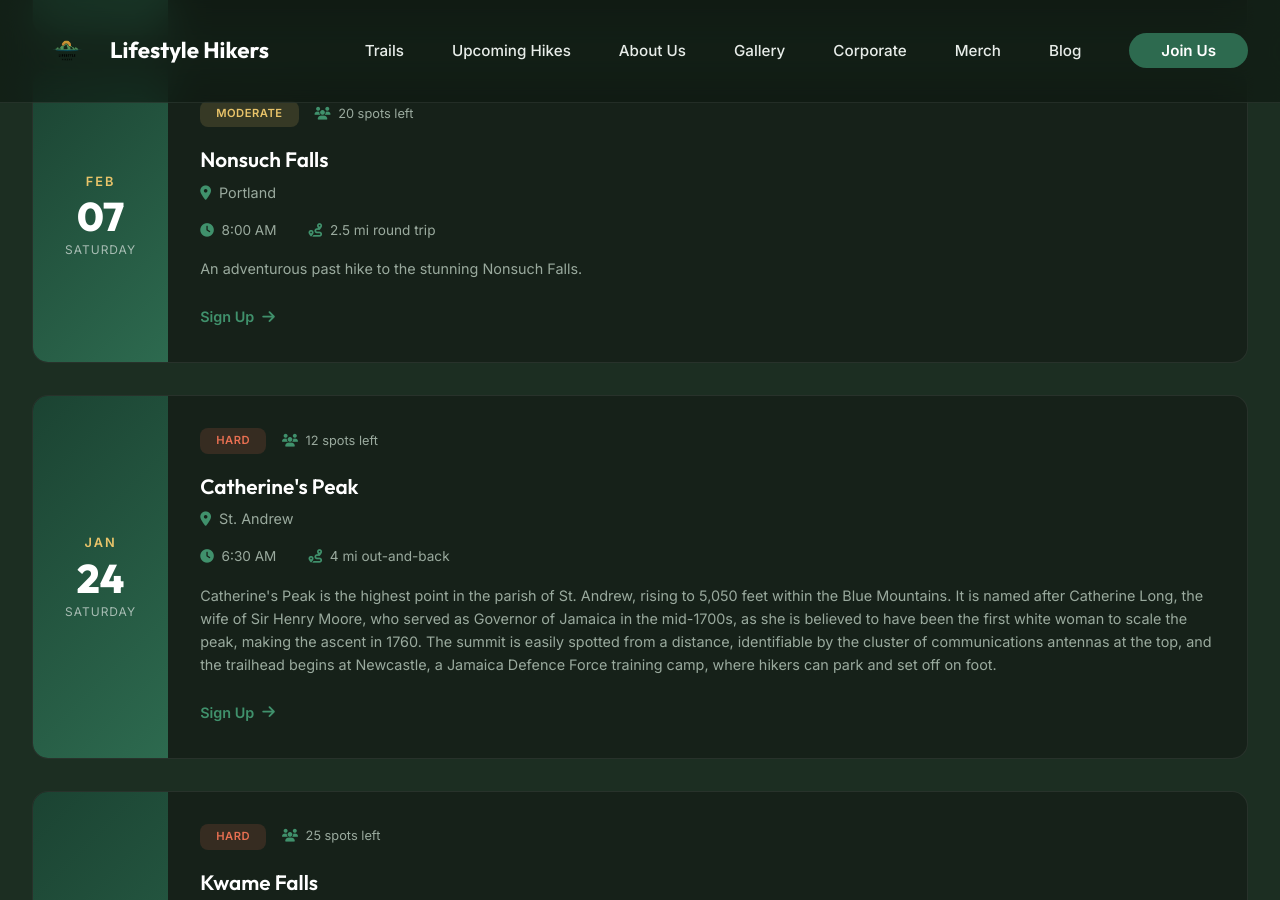
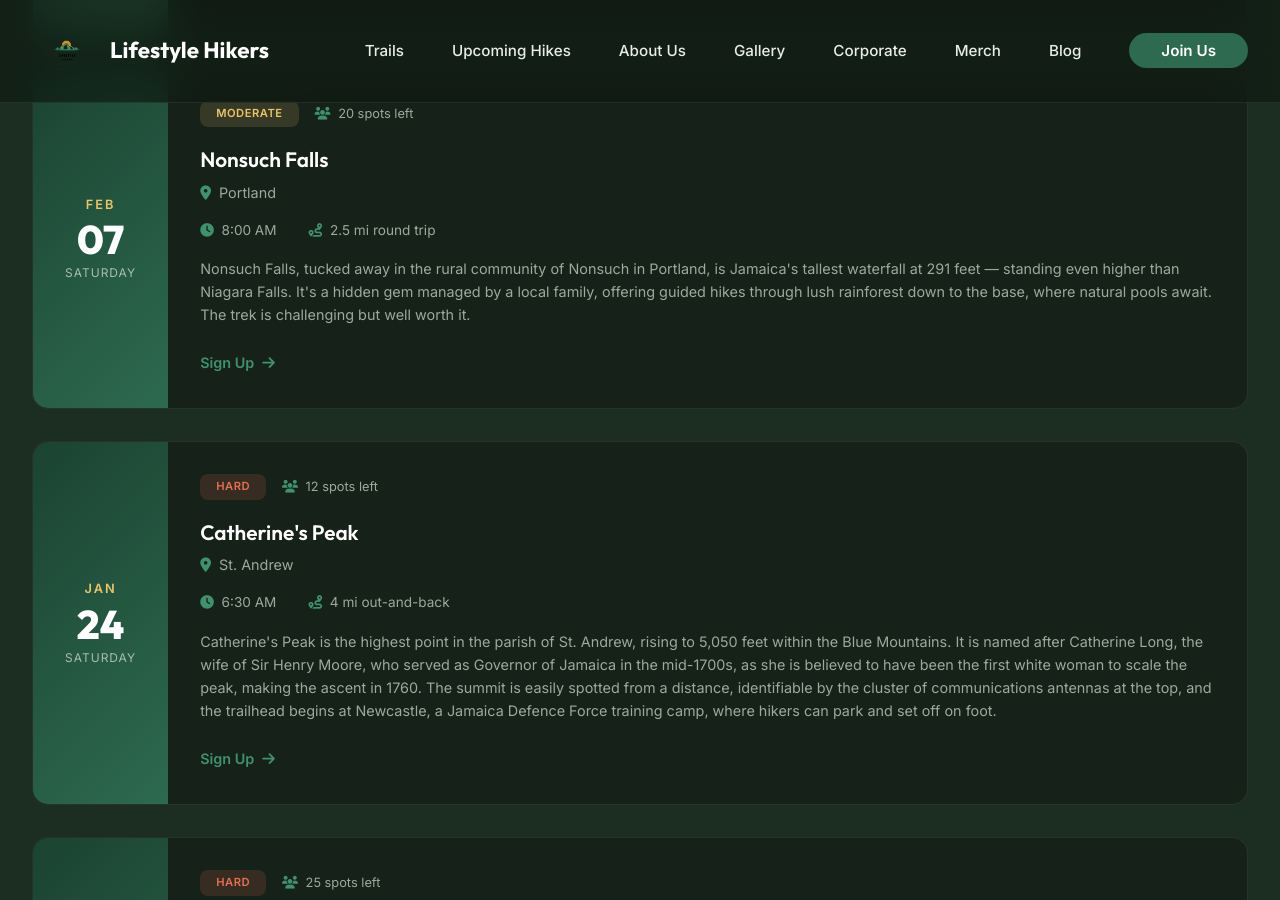
Before and after one commit to willylondon/lifestyle-hikers, a Jekyll site: the page built from index.html, in a window 1280 px wide and 900 px high, scrolled down 4572 px. Built offline with Jekyll 4.4.1, drawn with Linux system fonts in a browser that asks for light colours.

Commit message:
Update 🥾 Upcoming Hikes “upcoming_hikes”

```diff
--- a/_data/events.yml
+++ b/_data/events.yml
@@ -14,7 +14,11 @@ items:
     spots: 20
     distance: 2.5 mi round trip
     difficulty: moderate
-    description: An adventurous past hike to the stunning Nonsuch Falls.
+    description: Nonsuch Falls, tucked away in the rural community of Nonsuch in
+      Portland, is Jamaica's tallest waterfall at 291 feet — standing even
+      higher than Niagara Falls. It's a hidden gem managed by a local family,
+      offering guided hikes through lush rainforest down to the base, where
+      natural pools await. The trek is challenging but well worth it.
   - name: Catherine's Peak
     location: St. Andrew
     date: 2026-01-24
```
